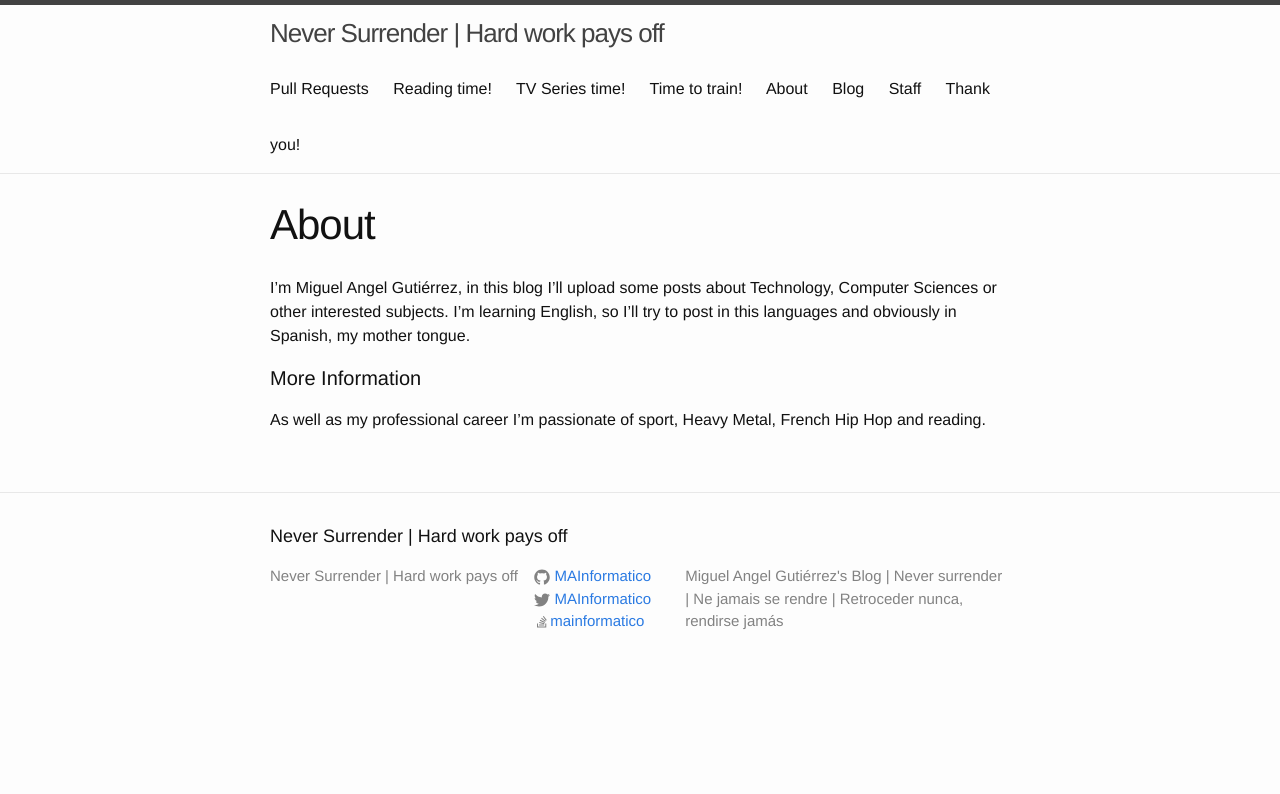
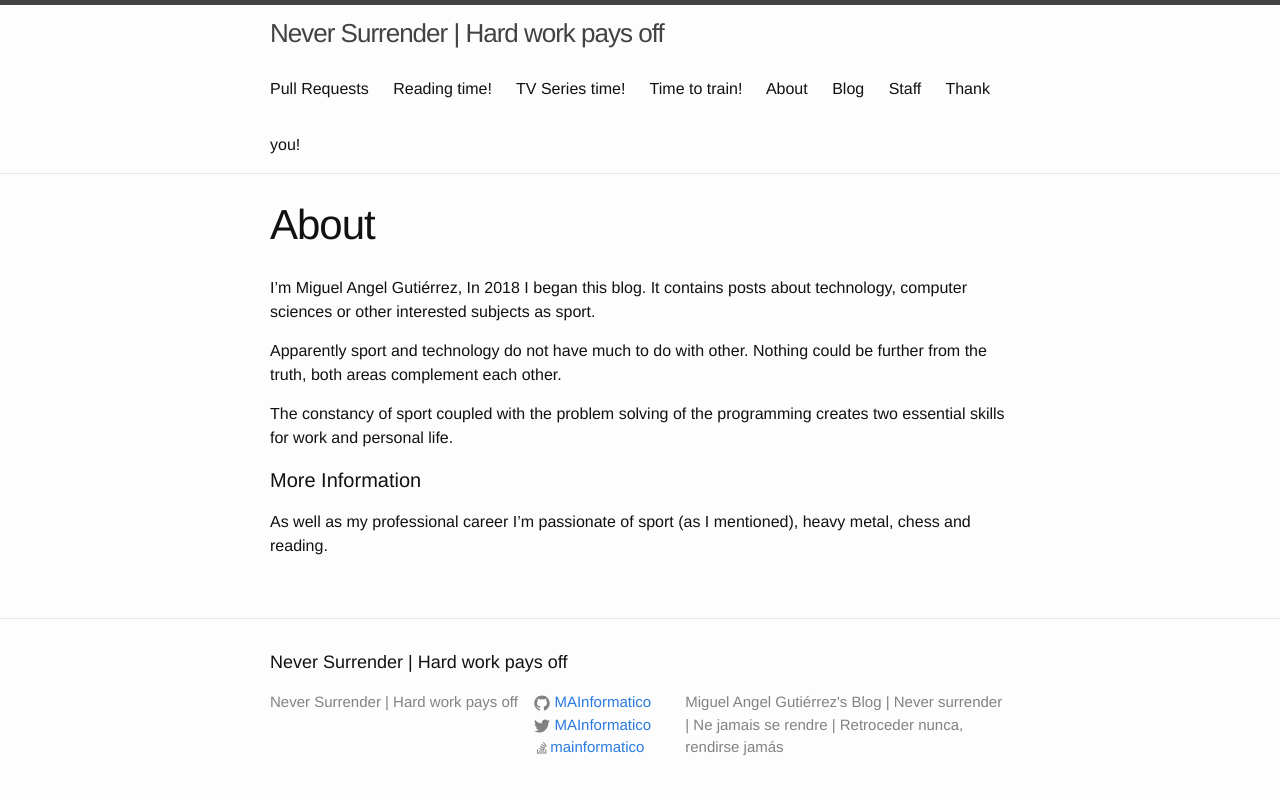
Before and after one commit to MAInformatico/MAInformatico.github.io, a Jekyll site: the page built from about.md, in a window 1280 px wide. Shown: the top 794 px of the page. Built offline with Jekyll 4.4.1, drawn with Linux system fonts in a browser that asks for light colours.

Commit message:
edit about

```diff
--- a/about.md
+++ b/about.md
@@ -3,9 +3,12 @@ layout: page
 title: About
 permalink: /about/
 ---
-I'm Miguel Angel Gutiérrez, in this blog I'll upload some posts about Technology, Computer Sciences or other interested subjects.
-I'm learning English, so I'll try to post in this languages and obviously in Spanish, my mother tongue.
+I'm Miguel Angel Gutiérrez, In 2018 I began this blog. It contains posts about technology, computer sciences or other interested subjects as sport.
+
+Apparently sport and technology do not have much to do with other. Nothing could be further from the truth, both areas complement each other.
+
+The constancy of sport coupled with the problem solving of the programming creates two essential skills for work and personal life.
 
 #### More Information
 
-As well as my professional career I'm passionate of sport, Heavy Metal, French Hip Hop and reading.
+As well as my professional career I'm passionate of sport (as I mentioned), heavy metal, chess and reading.
```
